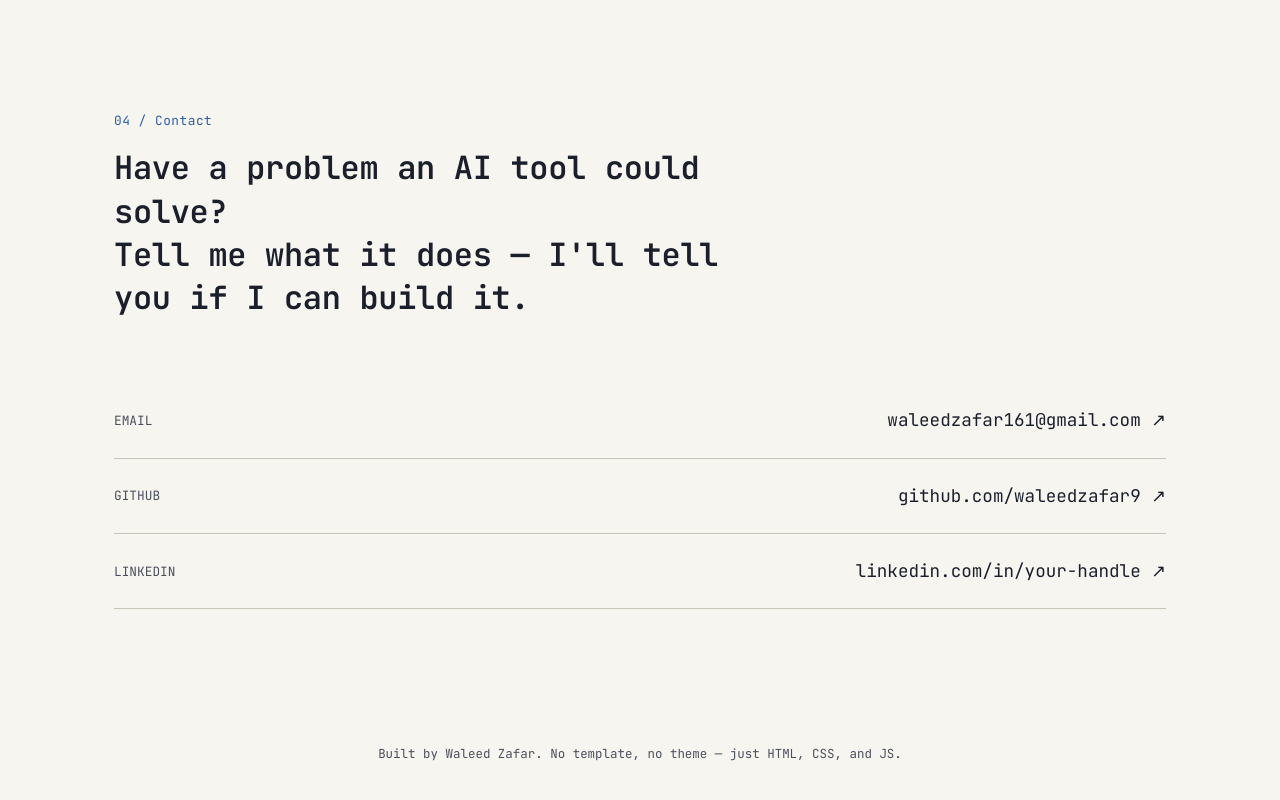
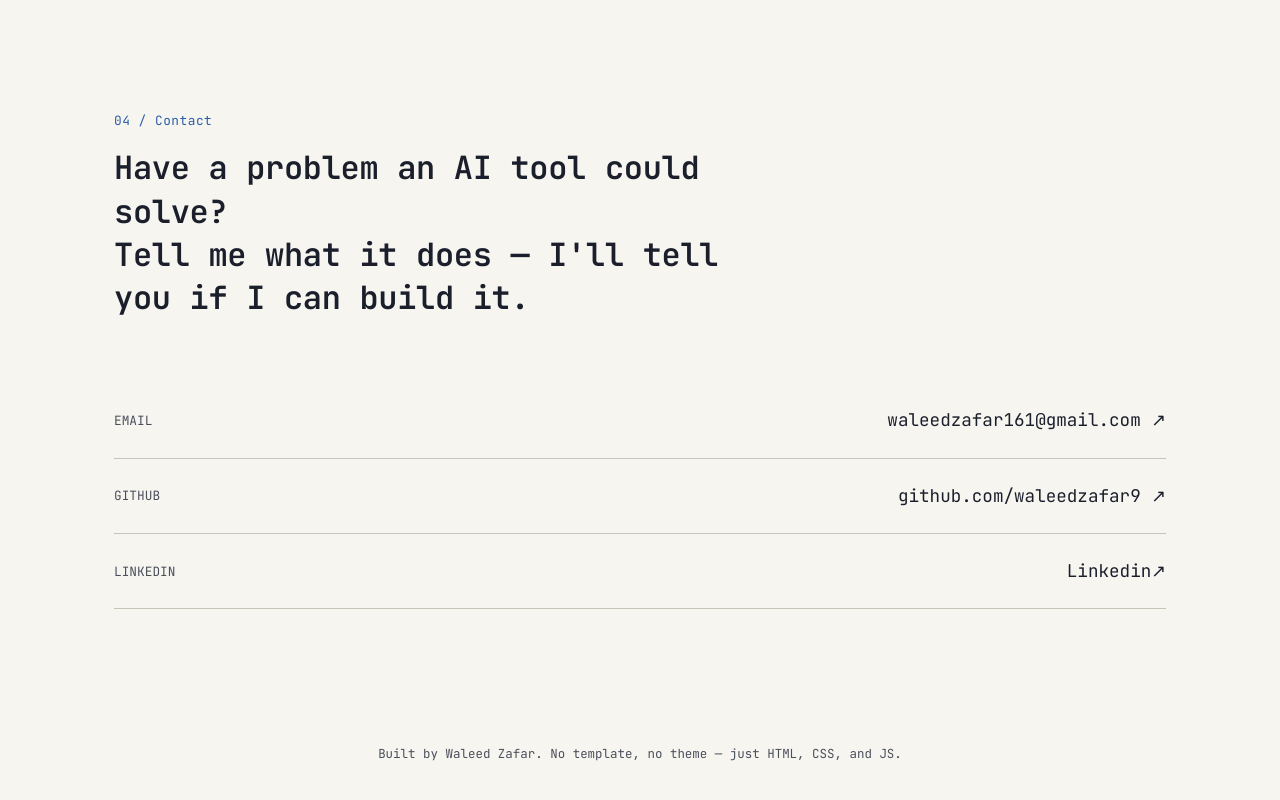
Before and after one commit to WaleedZafar9/waleedzafar9.github.io, a plain HTML site: page index.html in a window 1280 px wide. Shown: the part 3505-4305 px from the top of the page. Drawn offline with Linux system fonts and the light colour scheme.

Commit message:
Add portfolio site

```diff
--- a/index.html
+++ b/index.html
@@ -148,7 +148,7 @@
         <span class="about-caption-name">Waleed Zafar</span><br>
         <span class="about-caption-role">AI &amp; Automation Developer</span>
       </p>
-      <a href="#" class="about-linkedin" target="_blank" rel="noopener">
+      <a href="https://www.linkedin.com/in/waleed-zafar-3567903b0/?skipRedirect=true" class="about-linkedin" target="_blank" rel="noopener">
         <svg class="linkedin-icon" viewBox="0 0 24 24" aria-hidden="true">
           <rect x="1" y="1" width="22" height="22" rx="4"/>
           <text x="12" y="16.5" text-anchor="middle" font-family="Arial, sans-serif" font-size="11" font-weight="700" fill="var(--paper)">in</text>
@@ -202,9 +202,9 @@
         <span class="contact-label">github</span>
         <span class="contact-value">github.com/waleedzafar9 ↗</span>
       </a>
-      <a href="#" class="contact-link" target="_blank" rel="noopener">
+      <a href="https://www.linkedin.com/in/waleed-zafar-3567903b0/?skipRedirect=true" class="contact-link" target="_blank" rel="noopener">
         <span class="contact-label">Linkedin</span>
-        <span class="contact-value">linkedin.com/in/your-handle ↗</span>
+        <span class="contact-value">Linkedin↗</span>
       </a>
     </div>
   </section>
```
